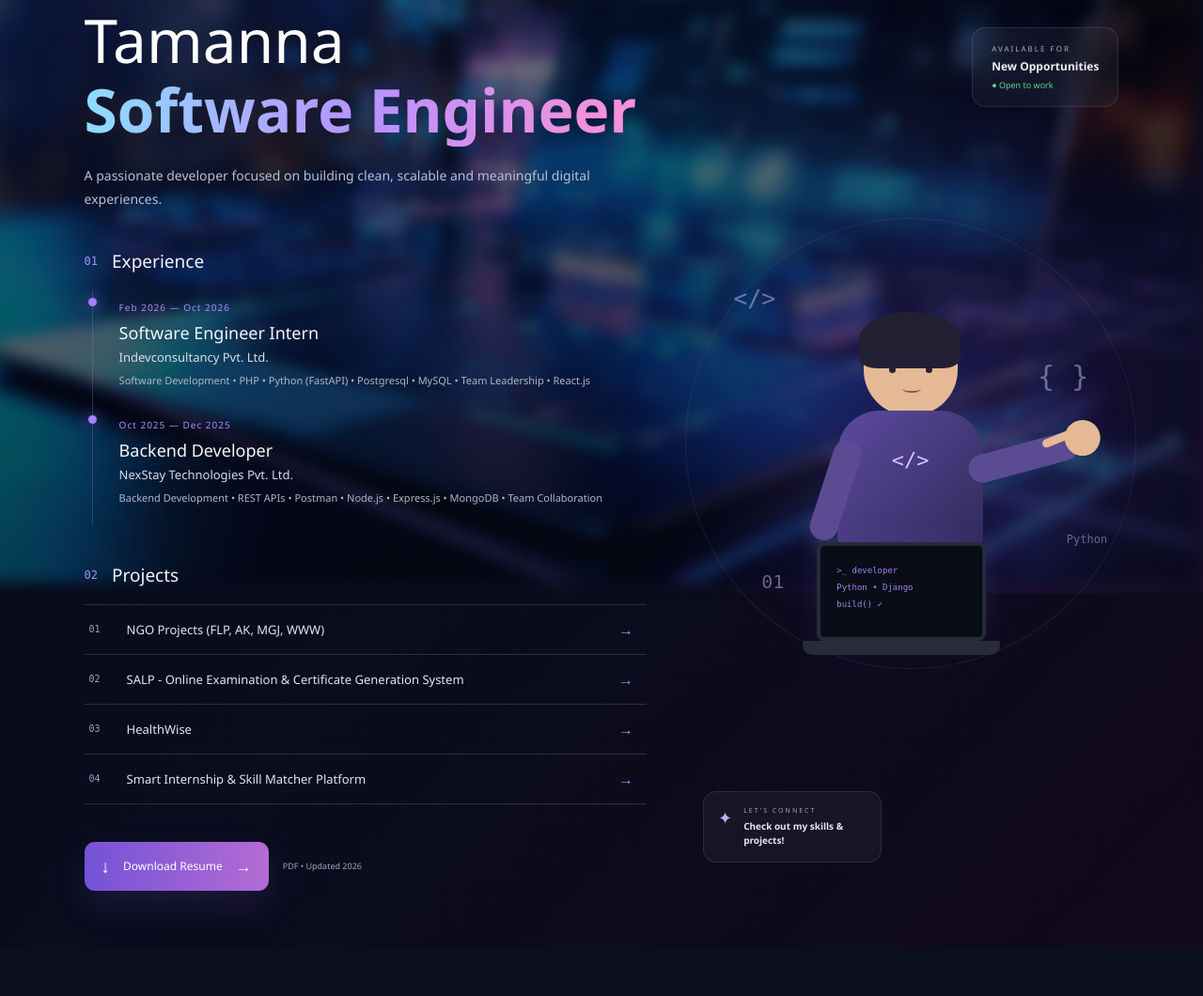
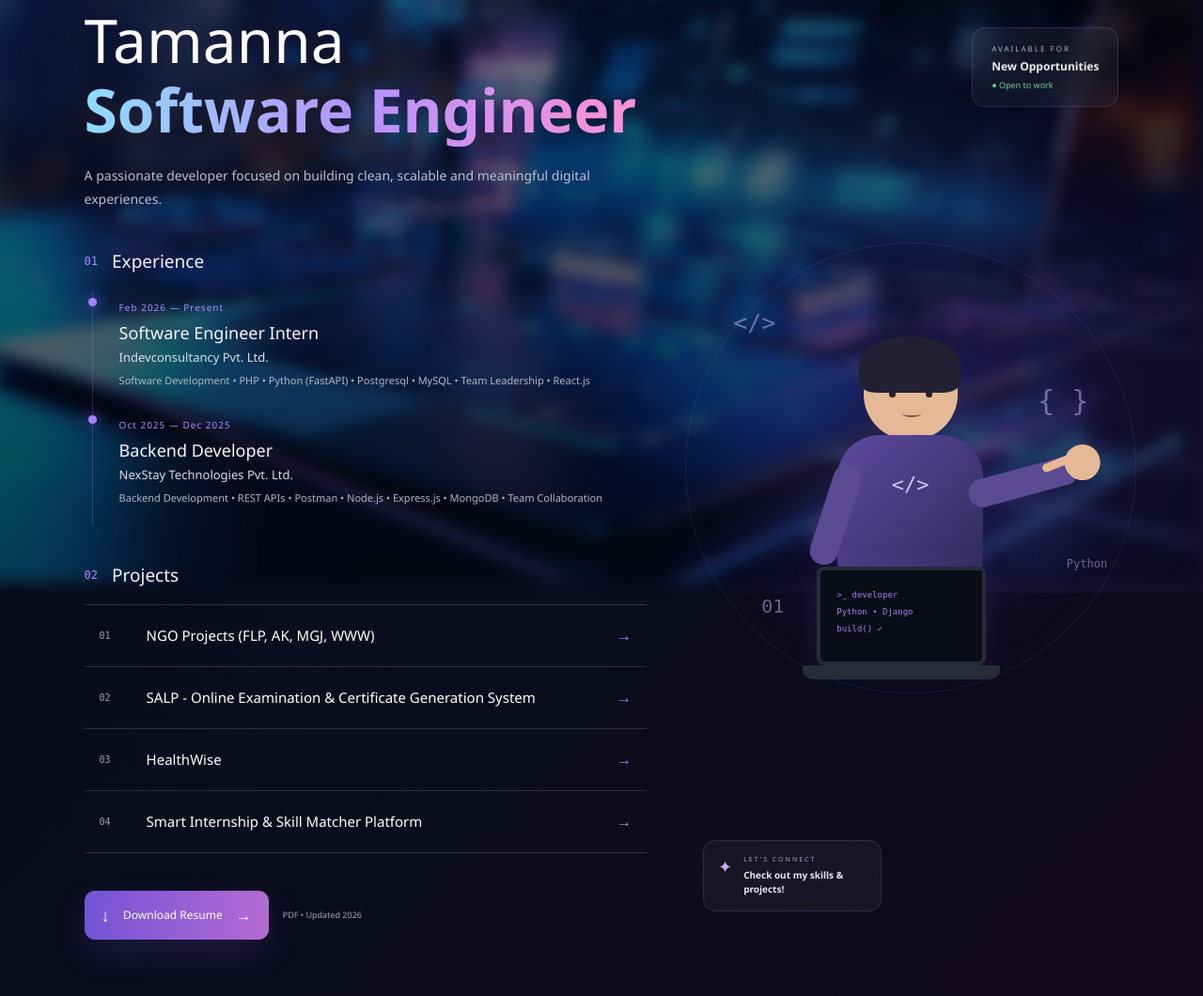
Before and after one commit to Tamanna200513/tamanna-portfolio, a Django app: page /resume/ in a window 1280 px wide. Shown: the part 169-1229 px from the top of the page at 94% size. Before the commit the page ends 1133 px from the top, so only its background shows below. Run offline with Django 5.2, Linux system fonts and the light colour scheme.

Commit message:
Add Project Links

```diff
--- a/tamanna/static/tamanna/css/resume.css
+++ b/tamanna/static/tamanna/css/resume.css
@@ -1171,3 +1171,122 @@ body::after{
 .point-message > span{
     color:#c9aaff !important;
 }
+
+/* =========================================================
+   PROJECT LINKS - FULL BOX CLICKABLE
+========================================================= */
+
+.project-item {
+    width: 100%;
+
+    min-height: 66px;
+
+    display: flex;
+    align-items: center;
+
+    padding: 0 16px;
+
+    box-sizing: border-box;
+
+    color: #ffffff !important;
+
+    text-decoration: none !important;
+
+    cursor: pointer;
+
+    transition: all 0.3s ease;
+}
+
+
+/* Remove underline from everything inside */
+
+.project-item,
+.project-item:hover,
+.project-item:focus,
+.project-item:active,
+.project-item:visited {
+    text-decoration: none !important;
+}
+
+
+/* Project number */
+
+.project-number {
+    width: 50px;
+
+    flex-shrink: 0;
+
+    color: #a9b4c9;
+
+    font-size: 12px;
+}
+
+
+/* Project title */
+
+.project-item .project-name {
+    margin: 0;
+
+    color: #ffffff !important;
+
+    font-size: 15px;
+
+    font-weight: 400;
+
+    text-decoration: none !important;
+
+    transition: all 0.3s ease;
+}
+
+
+/* Arrow */
+
+.project-arrow {
+    margin-left: auto;
+
+    color: #c795ff;
+
+    font-size: 20px;
+
+    font-weight: 400;
+
+    text-decoration: none !important;
+
+    transition: all 0.3s ease;
+}
+
+
+/* Hover whole box */
+
+.project-item:hover {
+    background: rgba(255, 255, 255, 0.06);
+
+    padding-left: 24px;
+
+    border-color: rgba(180, 140, 255, 0.35);
+}
+
+
+/* Title stays white */
+
+.project-item:hover .project-name {
+    color: #ffffff !important;
+
+    text-decoration: none !important;
+}
+
+
+/* Arrow animation */
+
+.project-item:hover .project-arrow {
+    color: #dcbaff;
+
+    transform: translateX(7px);
+}
+
+
+/* Number hover */
+
+.project-item:hover .project-number {
+    color: #c795ff;
+}
--- a/tamanna/templates/resume.html
+++ b/tamanna/templates/resume.html
@@ -21,20 +21,32 @@
 <body>
 
 
-
-<!-- NAVBAR -->
+<!-- =========================
+     NAVBAR
+========================= -->
 
 <nav class="navbar">
 
-   <a href="{% url 'home' %}" class="logo">
-    <div class="logo-mark">
-        <span class="logo-bracket left">&lt;</span>
+    <a href="{% url 'home' %}" class="logo">
 
-        <span class="logo-t">T</span>
+        <div class="logo-mark">
 
-        <span class="logo-bracket right">/&gt;</span>
-    </div>
-</a>
+            <span class="logo-bracket left">
+                &lt;
+            </span>
+
+            <span class="logo-t">
+                T
+            </span>
+
+            <span class="logo-bracket right">
+                /&gt;
+            </span>
+
+        </div>
+
+    </a>
+
 
     <a href="{% url 'home' %}" class="back-btn">
         ← Back
@@ -44,7 +56,9 @@
 
 
 
-<!-- MAIN RESUME -->
+<!-- =========================
+     MAIN RESUME
+========================= -->
 
 <main class="resume-container">
 
@@ -107,6 +121,8 @@
             </div>
 
 
+            <!-- Experience 01 -->
+
             <div class="experience-card">
 
                 <div class="timeline-dot"></div>
@@ -115,7 +131,7 @@
                 <div class="experience-info">
 
                     <span class="experience-date">
-                        Feb 2026 — Oct 2026
+                        Feb 2026 — Present
                     </span>
 
                     <h3>
@@ -137,7 +153,7 @@
             </div>
 
 
-            <!-- ADD MORE EXPERIENCE HERE -->
+            <!-- Experience 02 -->
 
             <div class="experience-card">
 
@@ -159,7 +175,9 @@
                     </h4>
 
                     <p>
-                        Backend Development • REST APIs • Postman • Node.js • Express.js • MongoDB • Team Collaboration
+                        Backend Development • REST APIs •
+                        Postman • Node.js • Express.js •
+                        MongoDB • Team Collaboration
                     </p>
 
                 </div>
@@ -194,72 +212,113 @@
             <div class="projects-list">
 
 
-                <div class="project-item">
+                <!-- =========================
+                     PROJECT 01
+                ========================== -->
 
-                    <span>
+                <a href="https://mis.azadfoundation.com/"
+                   target="_blank"
+                   rel="noopener noreferrer"
+                   class="project-item">
+
+                    <span class="project-number">
                         01
                     </span>
 
-                    <h3>
+
+                    <h3 class="project-name">
                         NGO Projects (FLP, AK, MGJ, WWW)
                     </h3>
 
-                    <b>
+
+                    <b class="project-arrow">
                         →
                     </b>
 
-                </div>
+                </a>
 
 
-                <div class="project-item">
 
-                    <span>
+                <!-- =========================
+                     PROJECT 02
+                ========================== -->
+
+                <a href="https://qcc.uacuae.com/"
+                   target="_blank"
+                   rel="noopener noreferrer"
+                   class="project-item">
+
+
+                    <span class="project-number">
                         02
                     </span>
 
-                    <h3>
-                        SALP - Online Examination & Certificate Generation System
+
+                    <h3 class="project-name">
+                        SALP - Online Examination &
+                        Certificate Generation System
                     </h3>
 
-                    <b>
+
+                    <b class="project-arrow">
                         →
                     </b>
 
-                </div>
+                </a>
 
 
-                <div class="project-item">
 
-                    <span>
+                <!-- =========================
+                     PROJECT 03
+                ========================== -->
+
+                <a href="https://healt-wise.vercel.app/"
+                   target="_blank"
+                   rel="noopener noreferrer"
+                   class="project-item">
+
+                    <span class="project-number">
                         03
                     </span>
 
-                    <h3>
+
+                    <h3 class="project-name">
                         HealthWise
                     </h3>
 
-                    <b>
+
+                    <b class="project-arrow">
                         →
                     </b>
 
-                </div>
+                </a>
 
 
-                <div class="project-item">
 
-                    <span>
+                <!-- =========================
+                     PROJECT 04
+                ========================== -->
+
+                <a href="https://internship-and-skill-matcher-platfo.vercel.app/"
+                   target="_blank"
+                   rel="noopener noreferrer"
+                   class="project-item">
+
+                    <span class="project-number">
                         04
                     </span>
 
-                    <h3>
+
+                    <h3 class="project-name">
                         Smart Internship & Skill Matcher Platform
                     </h3>
 
-                    <b>
+
+                    <b class="project-arrow">
                         →
                     </b>
 
-                </div>
+                </a>
 
 
             </div>
@@ -270,7 +329,7 @@
 
 
         <!-- =========================
-             DOWNLOAD
+             DOWNLOAD RESUME
         ========================== -->
 
         <div class="download-area">
@@ -284,9 +343,11 @@
                     ↓
                 </span>
 
+
                 <span>
                     Download Resume
                 </span>
+
 
                 <span class="arrow">
                     →
@@ -370,6 +431,7 @@
                 <div class="face">
 
                     <div class="eye eye-left"></div>
+
                     <div class="eye eye-right"></div>
 
                     <div class="smile"></div>
@@ -377,6 +439,7 @@
                 </div>
 
             </div>
+
 
 
             <!-- Body -->
@@ -394,9 +457,11 @@
             </div>
 
 
+
             <!-- Left Arm -->
 
             <div class="arm arm-left"></div>
+
 
 
             <!-- Pointing Arm -->
@@ -410,6 +475,7 @@
                 </div>
 
             </div>
+
 
 
             <!-- Laptop -->
@@ -449,6 +515,7 @@
                 ✦
             </span>
 
+
             <div>
 
                 <small>
```
